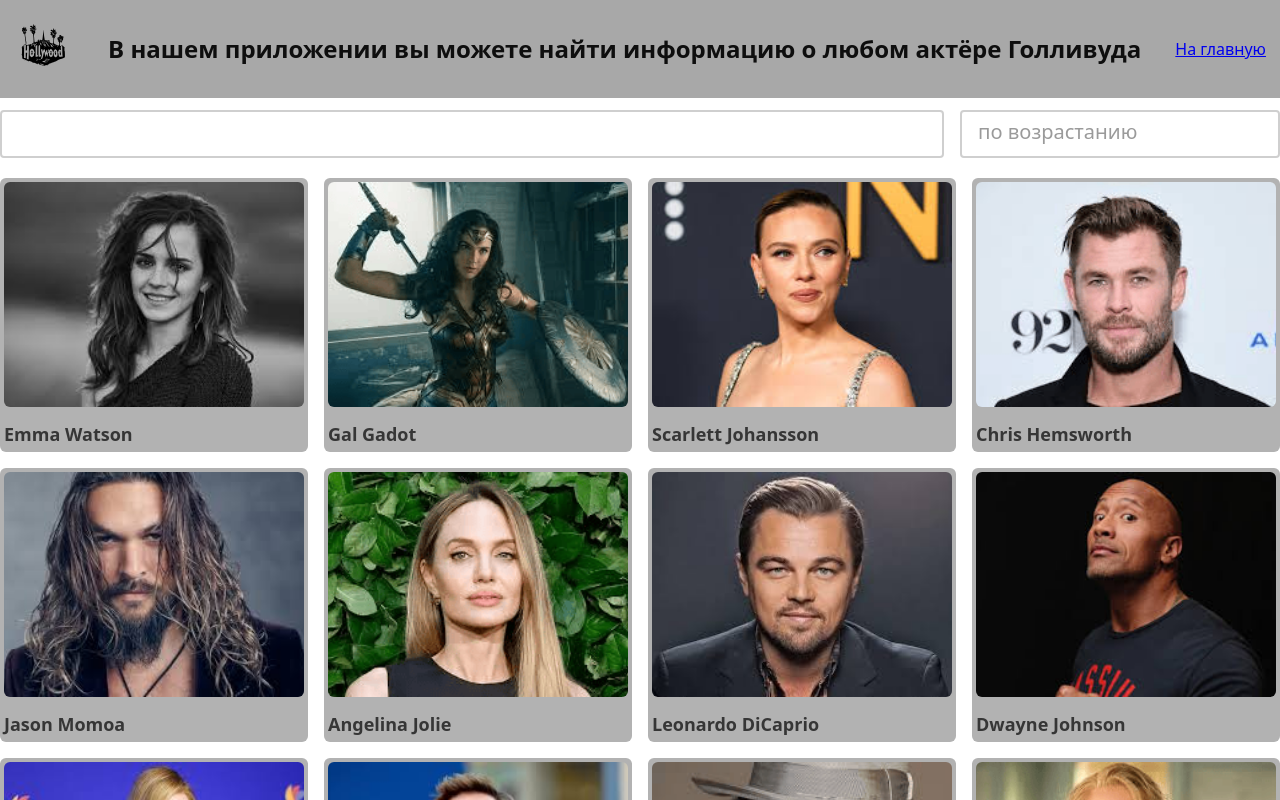
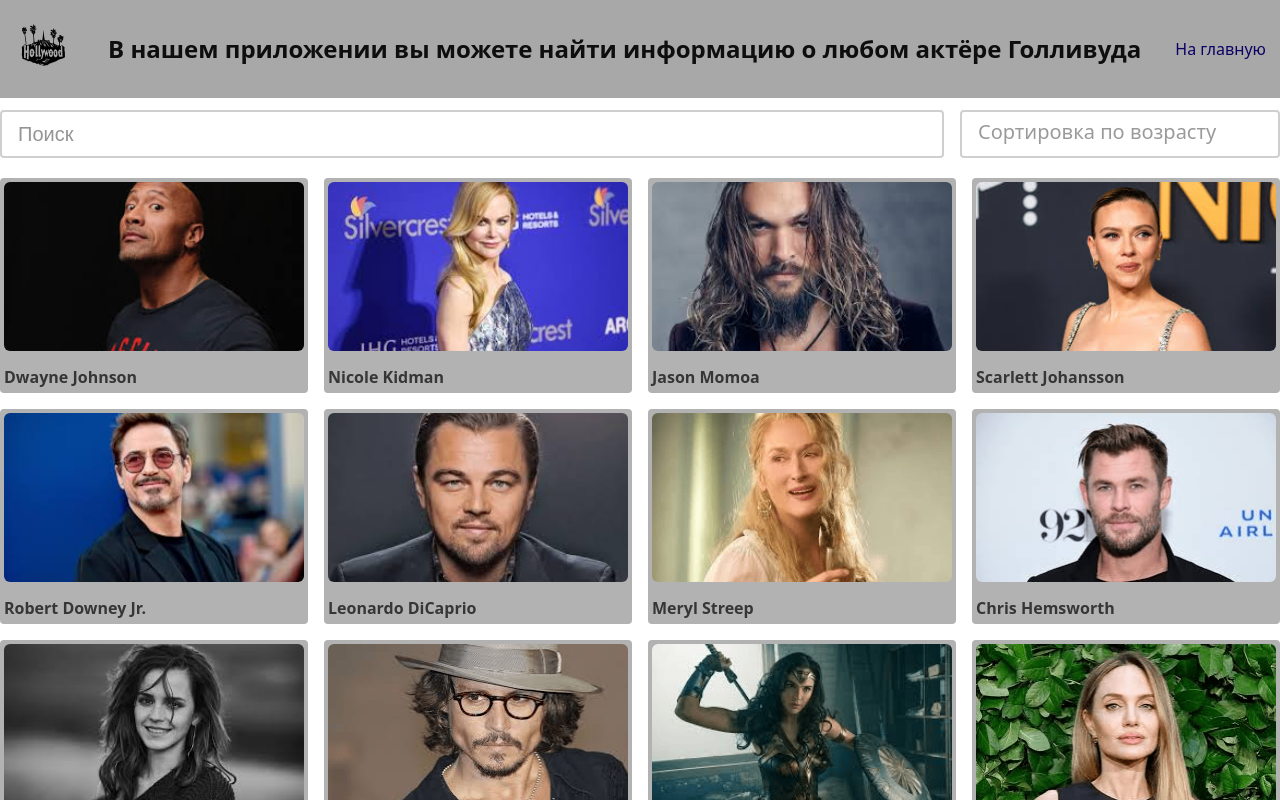
Before and after one commit to sasha2234562/books, a React (Vite) app: page / in a window 1280 px wide. Shown: the top 800 px of the page. Built offline with nearby package versions, Linux system fonts and the light colour scheme.

Commit message:
refactor

```diff
--- a/index.html
+++ b/index.html
@@ -4,7 +4,7 @@
     <meta charset="UTF-8" />
     <link rel="icon" type="image/svg+xml" href="/logo.svg" />
     <meta name="viewport" content="width=device-width, initial-scale=1.0" />
-    <title>Vite + React + TS</title>
+    <title>Actors</title>
   </head>
   <body>
     <div id="root"></div>
--- a/src/components/card-actor/card-actor.module.scss
+++ b/src/components/card-actor/card-actor.module.scss
@@ -2,9 +2,14 @@
 
 .actor_photo {
   width: 100%;
-  aspect-ratio: 16/12;
+  aspect-ratio: $aspect-ratio;
   object-fit: cover;
-  border-radius: 6px;
+  border-radius: $image-radius;
+  transition: 0.3s ease-in-out;
+
+  &:hover {
+    opacity: 0.7;
+  }
 }
 
 .actor_card_container {
@@ -12,13 +17,13 @@
   flex-direction: column;
   justify-content: flex-start;
   gap: 8px;
-  border-radius: 6px;
+  border-radius: 4px;
   padding: 4px;
   background-color: #b2b2b2;
 }
 
 .actor_name {
-  font-size: 18px;
+  font-size: $font-size-small;
   font-weight: 600;
   color: $name-color;
 }
--- a/src/components/select/select.tsx
+++ b/src/components/select/select.tsx
@@ -5,13 +5,14 @@ interface Props {
     options: string[];
     value: string;
     onClickSelect: (value: string) => void;
-    defaultValue: string;
+    placeholder?: string;
 }
 
-export const Select: FC<Props> = memo(({options, value, onClickSelect, defaultValue}) => {
+export const Select: FC<Props> = memo(({options, value, placeholder, onClickSelect}) => {
     const [openSelectOptions, setOpenSelectOptions] = useState(false);
     const elementRef = useRef<HTMLDivElement>(null);
 
+    // close window options on click past select
     useEffect(() => {
         const handleClickOutside = (event: MouseEvent) => {
             if (elementRef.current && !elementRef.current.contains(event.target as Node)) {
@@ -38,7 +39,7 @@ export const Select: FC<Props> = memo(({options, value, onClickSelect, defaultVa
         <div className={s.container} ref={elementRef}>
             <div className={openSelectOptions ? s.select_open : s.select}>
                 <p className={value === '' ? s.select_value_default : s.select_value}
-                   onClick={onClickOptions}>{value || defaultValue}</p>
+                   onClick={onClickOptions}>{value || placeholder}</p>
                 {openSelectOptions && <div className={s.options_container}>
                     <ul className={s.options_wrapper}>
                         {options.map(item => {
--- a/src/layout/components/header/header.module.scss
+++ b/src/layout/components/header/header.module.scss
@@ -1,6 +1,6 @@
 @import '../../../styles/variables';
 
-.container_header{
+.container_header {
   background-color: rgba(101, 101, 101, 0.56);
   width: 100%;
   display: flex;
@@ -9,11 +9,25 @@
   justify-content: space-evenly;
   padding: 16px 0;
 }
-.logo{
+
+.logo {
   height: 60px;
 }
-.title_header{
+
+.title_header {
   font-size: clamp($font-size-small, 3vw, $font-size-middle);
   text-align: center;
   color: $title-color;
 }
+
+.link {
+  font-size: $font-size-small;
+  font-weight: 400;
+  color: $link-color;
+  transition: 0.3s ease-in-out;
+  text-wrap: nowrap;
+
+  &:hover {
+    color: $link-color-hover;
+  }
+}
--- a/src/layout/components/header/header.tsx
+++ b/src/layout/components/header/header.tsx
@@ -9,7 +9,7 @@ export const Header = () => {
                 <img src={logo} className={s.logo} alt="логотип"/>
             </div>
             <h2 className={s.title_header}>В нашем приложении вы можете найти информацию о любом актёре Голливуда</h2>
-            <Link to={'/'}><span>На главную</span></Link>
+            <Link to={'/'}><span className={s.link}>На главную</span></Link>
         </div>
     );
 };
--- a/src/main.tsx
+++ b/src/main.tsx
@@ -1,5 +1,5 @@
 import {createRoot} from 'react-dom/client'
-import './index.scss'
+import './styles/index.scss'
 import {AppRouter} from "./app-router.tsx";
 import {Provider} from "react-redux";
 import {store} from "./redux/store.ts";
--- a/src/pages/actor-page/actor-page.module.scss
+++ b/src/pages/actor-page/actor-page.module.scss
@@ -6,7 +6,7 @@
   padding: 16px;
 }
 
-.actor_section_info {
+.actor_section_info, .actor_section_contact {
   display: flex;
   flex-direction: column;
   gap: 20px;
@@ -14,19 +14,35 @@
   justify-content: flex-start;
 }
 
+.actor_section_contact {
+  gap: 12px;
+}
+
 .actor_photo {
   object-fit: cover;
-  aspect-ratio: 16/9;
+  aspect-ratio: $aspect-ratio;
   border-radius: $image-radius;
 }
-.actor_name{
-  font-size: 30px;
+
+.actor_name {
+  font-size: $font-size-big;
   font-weight: 700;
 }
-.contact_info{
-  font-size: 20px;
+
+.contact, .contact_link {
+  font-size: $font-size-middle;
   font-weight: 500;
 }
+
+.contact_link {
+  color: $link-color;
+  transition: 0.3s ease-in-out;
+
+  &:hover {
+    color: $link-color-hover;
+  }
+}
+
 @media screen and (max-width: 790px) {
   .actor_page_container {
     flex-direction: column;
--- a/src/pages/actor-page/actor-page.tsx
+++ b/src/pages/actor-page/actor-page.tsx
@@ -1,39 +1,39 @@
+import {useEffect} from "react";
 import {useAppSelector} from "../../redux/store.ts";
 import {useNavigate} from "react-router";
-import s from './actor-page.module.scss'
+import s from './actor-page.module.scss';
 
 const ActorPage = () => {
     const selectActor = useAppSelector(state => state.actors.selectedActor);
     const navigate = useNavigate();
 
-    console.log(selectActor)
+    useEffect(() => {
+        // Navigate back if selectActor is null
+        if (!selectActor) {
+            navigate(-1);
+        }
+    }, [selectActor, navigate]);
 
+    // If selectActor is not loaded yet, return null to render nothing
     if (!selectActor) {
-        navigate(-1);
         return null;
     }
 
     return (
         <main className={s.actor_page_container}>
             <div className={s.actor_section_info}>
-                <img src={selectActor.photo} alt={`photo ${selectActor.name}`} className={s.actor_photo} />
+                <img src={selectActor.photo} alt={`photo ${selectActor.name}`} className={s.actor_photo}/>
                 <h2 className={s.actor_name}>{selectActor.name}</h2>
             </div>
-            <div className={s.actor_section_info}>
-                <div>
-                    <span className={s.contact_info}>{selectActor.address.city}, {selectActor.address.street}</span>
-                </div>
-                <div>
-                    <a href={'#'} className={s.contact_info}>{selectActor.email}</a>
-                </div>
-                <div>
-                    <a href={'#'} className={s.contact_info}>{selectActor.website}</a>
-                </div>
-                <div>
-                    <span className={s.contact_info}>{selectActor.company.name}, {selectActor.company.catchPhrase}</span>
-                </div>
+            <div className={s.actor_section_contact}>
+                <span className={s.contact}>{selectActor.address.city}, {selectActor.address.street}</span>
+                <a href={'#'} className={s.contact_link}>{selectActor.email}</a>
+                <a href={'#'} className={s.contact_link}>{selectActor.website}</a>
+                <span
+                    className={s.contact_info}>{selectActor.company.name}, {selectActor.company.catchPhrase}</span>
             </div>
         </main>
     );
 };
+
 export default ActorPage;
--- a/src/pages/main-page/main-page.tsx
+++ b/src/pages/main-page/main-page.tsx
@@ -17,13 +17,16 @@ const schema = z.object({
 
 type UserSchema = z.infer<typeof schema>;
 
-const sortOptions = ['по возрастанию', 'по убыванию']
+const sortOptions = ['по возрастанию', 'по убыванию'];
 
-function debounce<T extends (...args: any[]) => any>(func: T, delay: number) {
+function debounce<T extends (...args: never[]) => void>(func: T, delay: number) {
+    // Variable to hold the timeout ID for debounce
     let timer: number;
-    return function (...args: Parameters<T>) {
+    return (...args: Parameters<T>): void => {
+        // Clear the existing timeout
         clearTimeout(timer);
         timer = setTimeout(() => {
+            // Call the original function with the provided arguments
             func(...args);
         }, delay);
     };
@@ -39,39 +42,41 @@ const MainPage = () => {
         },
         resolver: zodResolver(schema)
     });
+
     const search = watch('search');
-    const sort = watch('sort')
-
+    const sort = watch('sort');
     const [filteredActors, setFilteredActors] = useState<Actor[]>(actors);
 
     useEffect(() => {
         dispatch(getUsers());
-    }, []);
+    }, [dispatch]);
 
-    useEffect(() => {
-        console.log(111)
-        debouncedFilterAndSortActors(search, sort)
-    }, [search, sort, actors]);
+    const filterAndSortActors = useCallback((searchValue: string, sortValue: string): void => {
+        const filtered = actors.filter(item => item.name.toLowerCase().startsWith(searchValue.toLowerCase()));
 
-    const filterAndSortActors = useCallback((searchValue: string, sortValue: string) => {
-        const filtered = actors.filter(item => item.name.toLowerCase().startsWith(searchValue.toLowerCase()))
-            .sort((a, b) => sortValue === sortOptions[1] ?  b.age - a.age : a.age - b.age);
+        // Sort only if sort option is selected
+        if (sortValue) {
+            filtered.sort((a, b) => sortValue === sortOptions[1] ? b.age - a.age : a.age - b.age);
+        }
+
         setFilteredActors(filtered);
     }, [actors]);
 
-    const debouncedFilterAndSortActors = useMemo(() => {
-        return debounce(filterAndSortActors, 300)
-    }, [filterAndSortActors]);
+    const debouncedFilterAndSortActors = useMemo(() => debounce(filterAndSortActors, 300), [filterAndSortActors]);
+
+    useEffect(() => {
+        debouncedFilterAndSortActors(search, sort);
+    }, [search, sort, debouncedFilterAndSortActors]);
 
     return (
         <main className={s.main_container}>
             <form className={s.form_container}>
-                <Input {...register("search")} />
+                <Input {...register("search")} placeholder={'Поиск'}/>
                 <Select
                     options={sortOptions}
                     onClickSelect={(value) => setValue('sort', value)}
                     value={watch('sort')}
-                    defaultValue={sortOptions[0]}
+                    placeholder={'Сортировка по возрасту'}
                 />
             </form>
             <section className={s.cards_section}>
--- a/src/styles/_variables.scss
+++ b/src/styles/_variables.scss
@@ -1,10 +1,21 @@
+// image
+$image-radius: 6px;
+$aspect-ratio: 16 / 9;
+
+// link
+$link-color: #0b0064;
+$link-color-hover: #1100a4;
+
+// border
+
+$border-active: #352C8D;
+$border-default: #CFCFCF;
+
+// text
 $font-size-small: 16px;
 $font-size-middle: 24px;
 $font-size-big: 30px;
 $name-color: #363636;
 $title-color: #0e0e0e;
-$image-radius: 6px;
-$border-active: #352C8D;
-$border-default: #CFCFCF;
 $label-color: #303030;
-$placeholder-color: #4D4D4D;
+$placeholder-color: #949494;
--- a/src/index.scss
+++ b/src/styles/index.scss
@@ -16,3 +16,11 @@ body{
     width: 100%;
     max-width: 1440px;
 }
+a {
+    color: inherit;
+    text-decoration: none;
+}
+button{
+    background-color: transparent;
+    outline: none;
+}
```
